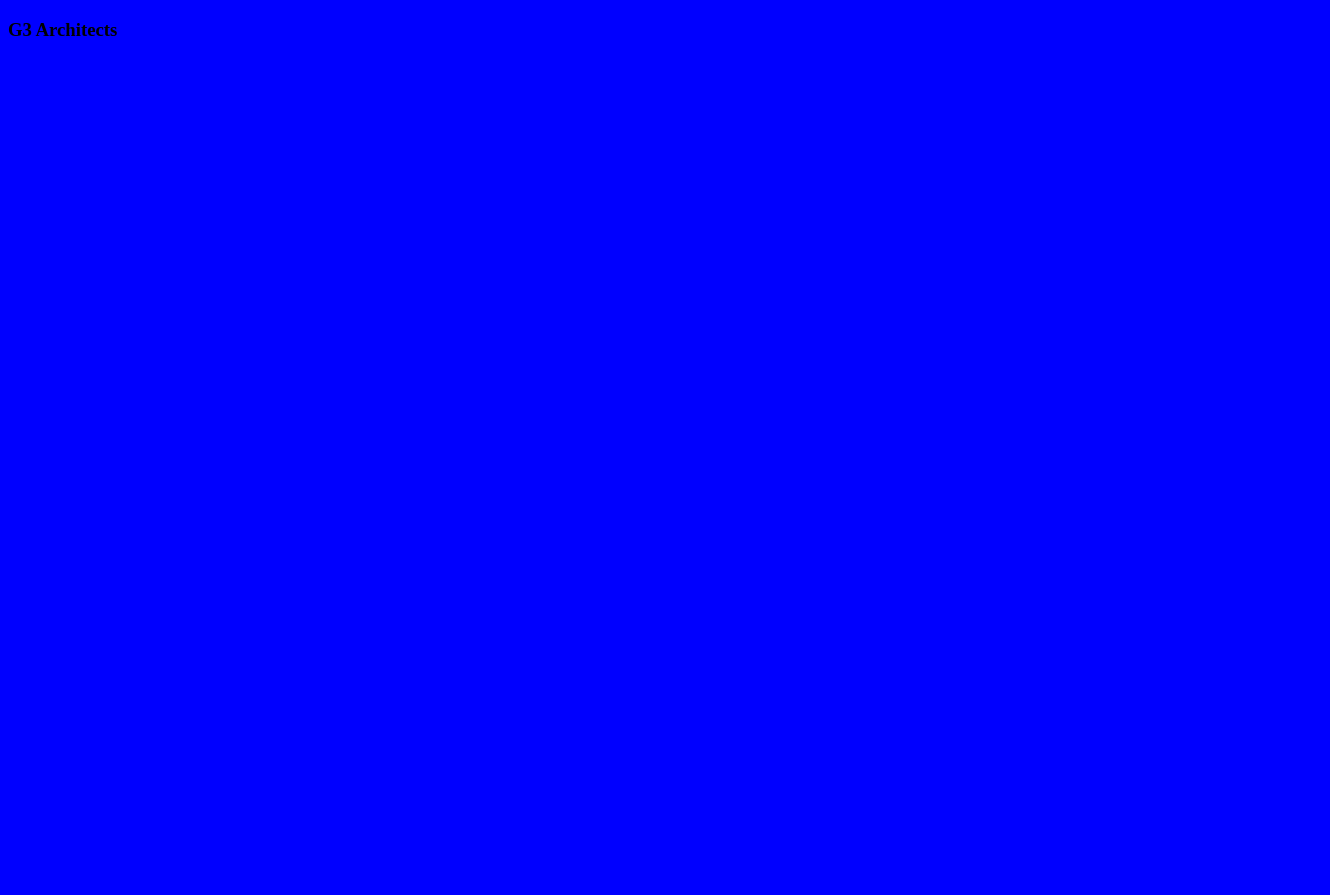
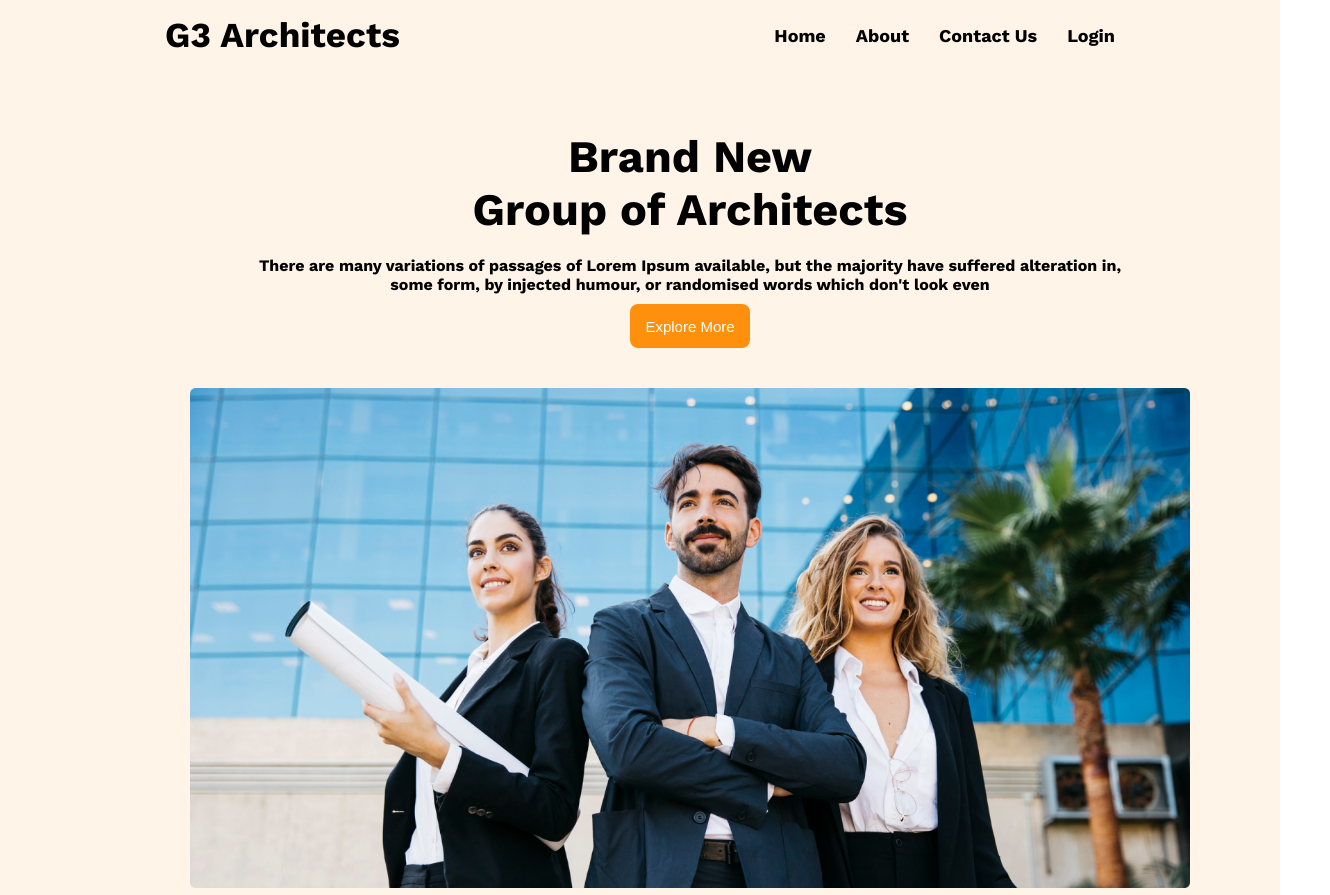
Before and after one commit to Rafsanfaruk/g3-architects-assignment, a plain HTML site: page index.html in a window 1280 px wide. Shown: the top 895 px of the page, 1330 px wide, since content can reach past the window. Before the commit the page ends 800 px from the top, so only its background shows below. Drawn offline with nearby package versions, Linux system fonts and the light colour scheme.

Commit message:
banner part

```diff
--- a/index.html
+++ b/index.html
@@ -6,8 +6,33 @@
     <meta name="viewport" content="width=device-width, initial-scale=1.0">
     <title>Document</title>
     <link rel="stylesheet" href="./styles.css">
+    <!-- font -->
+    <link rel="preconnect" href="https://fonts.googleapis.com">
+<link rel="preconnect" href="https://fonts.gstatic.com" crossorigin>
+<link href="https://fonts.googleapis.com/css2?family=Work+Sans:wght@700&display=swap" rel="stylesheet">
 </head>
 <body>
-    <h3>G3 Architects</h3>
+    <header class="container">
+        <nav>
+            <h3 class="nav-text-1">G3 Architects</h3>
+            <ul class="nav-text-2">
+                <li>Home</li>
+                <li>About</li>
+                <li>Contact Us</li>
+                <li>Login</li>
+            </ul>
+        </nav>
+        <section class="header-section">
+            <div>
+                <h1 class="section-text-1">Brand New <br>Group of Architects</h1>
+                <p class="section-text-2">There are many variations of passages of Lorem Ipsum available, but the majority have suffered alteration in,<br> some form, by injected humour, or randomised words which don't look even</p>
+                <button class="button-text">Explore More</button>
+            </div>
+            <div class="banner">
+                <img src="./images/banner.png" alt="">
+            </div>
+        </section>
+    </header>
+
 </body>
 </html>
--- a/styles.css
+++ b/styles.css
@@ -1,3 +1,83 @@
-body{
-    background-color: blue;
+:root {
+    --linen:#FFF4E7;
+    --primary-font: 'Work Sans', sans-serif;
 }
+* {
+    box-sizing: border-box;
+    margin: 0;
+    padding: 0;
+}
+ .container{
+
+    /* font-family:var(--primary-font); */
+    background-color: var(--linen);
+}
+
+
+nav {
+    display: flex;
+    align-items: center;
+    justify-content: space-between;
+    font-family: var(--primary-font);
+    width: 100%;
+    width: 1150px;
+    height: 70px;
+    margin: 0 auto;
+    padding: 0 100px;
+
+}
+nav > ul {
+    display: flex;
+    list-style: none;
+    gap: 30px;
+}
+.nav-text-1{
+    font-size: 35px;
+}
+.nav-text-2{
+    font-size: 18px;
+    font-weight: 500px;
+}
+/* ......header-section..top-text.......... */
+.header-section{
+    width: 100%;
+    height: 100vh;
+    display: flex;
+    flex-direction: column;
+    text-align: center;
+    align-items: center;
+    margin: 50px 50px;
+    gap: 40px;
+
+}
+.section-text-1{
+    font-size: 45px;
+    font-family: var(--primary-font);
+    font-weight: 700px;
+    padding: 10px 0;
+
+}
+.section-text-2{
+    font-family: var(--primary-font);
+    font-size: 16px;
+    font-weight: 400px;
+    padding: 10px 0;
+}
+button{
+    background: #FF900E;
+    width: 120px;
+    height: 44px;
+    border-radius: 8px;
+    padding: 10px 0;
+    border: none;
+
+}
+.button-text{
+    font-size: 15px;
+    color:#FFFFFF ;
+}
+
+.banner img {
+    width: 1000px;
+    height: 500px;
+}
```
